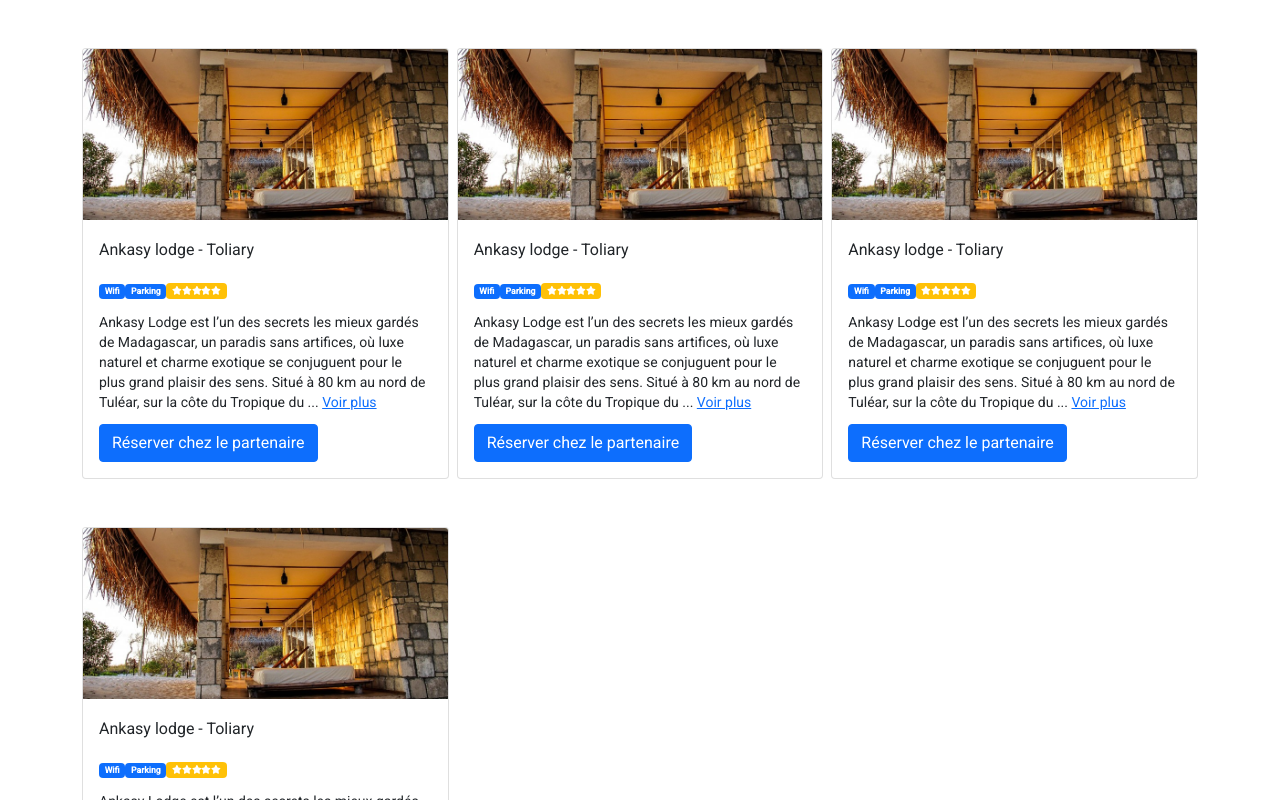
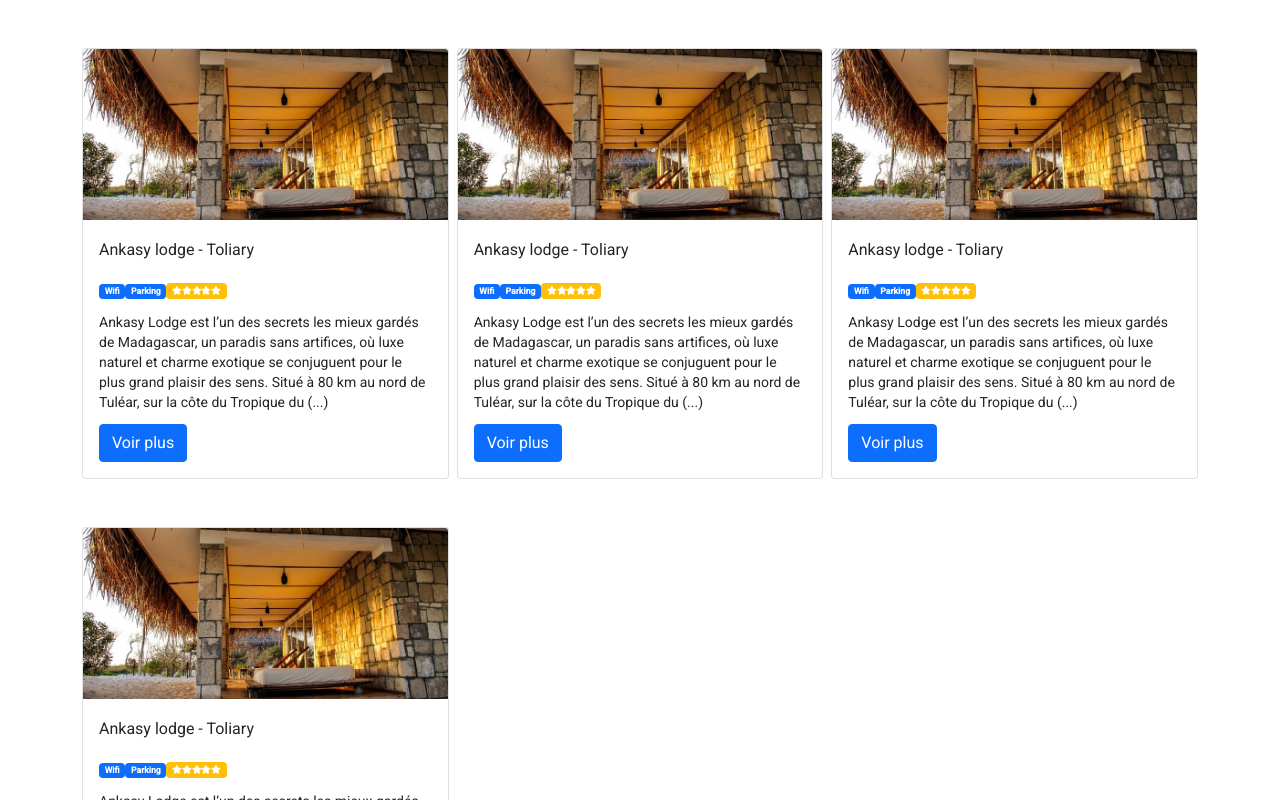
Before and after one commit to MN-Sandratra/frontend-Hackaton, an Angular app: page / in a window 1280 px wide. Shown: the top 800 px of the page. Built offline with nearby package versions, Linux system fonts and the light colour scheme.

Commit message:
Fix hotel card

```diff
--- a/src/app/components/hotel/hotel.component.html
+++ b/src/app/components/hotel/hotel.component.html
@@ -9,7 +9,7 @@
         <fa-icon *ngFor="let i of avisIterator" [icon]="faStar"></fa-icon>
       </span>
     </h5>
-    <p class="card-text">{{ shortedDescription }} <a href="#">Voir plus</a></p>
-    <a href="#" class="btn btn-primary">Réserver chez le partenaire</a>
+    <p class="card-text">{{ shortedDescription }}</p>
+    <a href="#" class="btn btn-primary">Voir plus</a>
   </div>
 </div>
--- a/src/app/components/hotel/hotel.component.ts
+++ b/src/app/components/hotel/hotel.component.ts
@@ -20,7 +20,7 @@
 
   private shortenDescription() : void {
     var trimmedString = this.description.substr(0, 250);
-    this.shortedDescription = trimmedString.substr(0, Math.min(trimmedString.length, trimmedString.lastIndexOf(" "))).concat(..." ...")
+    this.shortedDescription = trimmedString.substr(0, Math.min(trimmedString.length, trimmedString.lastIndexOf(" "))).concat(..." (...)")
   }
 
   constructor() { }
```
